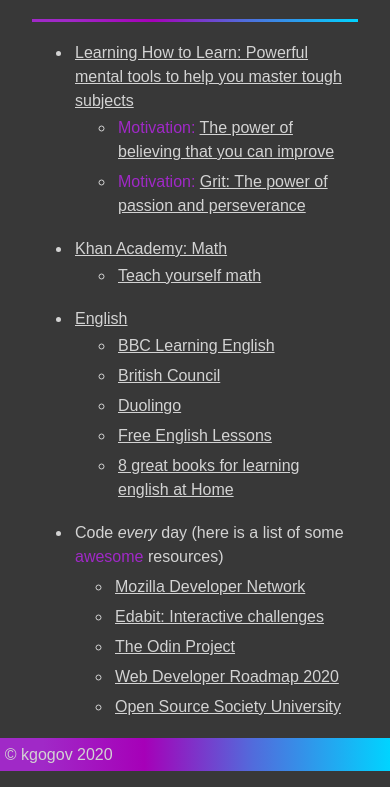
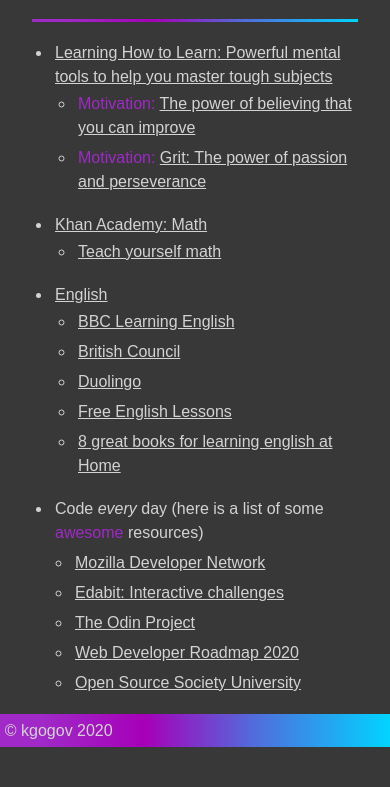
Before and after one commit to kgogov/learning-path, a plain HTML site: page index.html in a window 390 px wide. Shown: the part 72-859 px from the top of the page. Drawn offline with Linux system fonts and the light colour scheme.

Commit message:
Fixed padding on mobile

```diff
--- a/index.html
+++ b/index.html
@@ -23,6 +23,10 @@
     @media only screen and (max-width: 799px) {
       .page-wrapper {
         padding: 0 2rem;
+      }
+
+      ul {
+        padding-inline-start: 20px;
       }
     }
 
```
